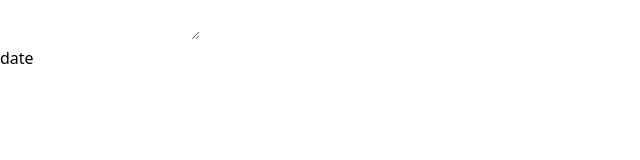
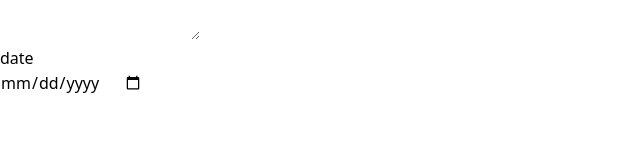
Before and after one commit to LucaCavatassi/project_management_react, a React (Vite) app: page / in a window 1280 px wide. Both pictures are taken after a click on the button "Create New Project". Shown: the part 130-290 px from the top of the page, without its empty margins (0-640 px from the left). Built offline with nearby package versions, Linux system fonts and the light colour scheme.

Commit message:
fix: input of date now date type

```diff
--- a/src/components/MainSection.jsx
+++ b/src/components/MainSection.jsx
@@ -25,7 +25,7 @@ export default function MainSection({showForm, onShow}){
                     <textarea className="w-full h-24 p-1 border-b-2 rounded-sm border-stone-300 bg-stone-200 text-stone-600 focus:outline-none focus:border-stone-600" />
 
                     <h2 className="mb-1 mt-6 font-bold uppercase md:text-xl text-stone-500">date</h2>
-                    <input className="w-full p-1 border-b-2 rounded-sm border-stone-300 bg-stone-200 text-stone-600 focus:outline-none focus:border-stone-600" />
+                    <input type="date" className="w-full p-1 border-b-2 rounded-sm border-stone-300 bg-stone-200 text-stone-600 focus:outline-none focus:border-stone-600" />
                 </form>
             </div>
         )
```
